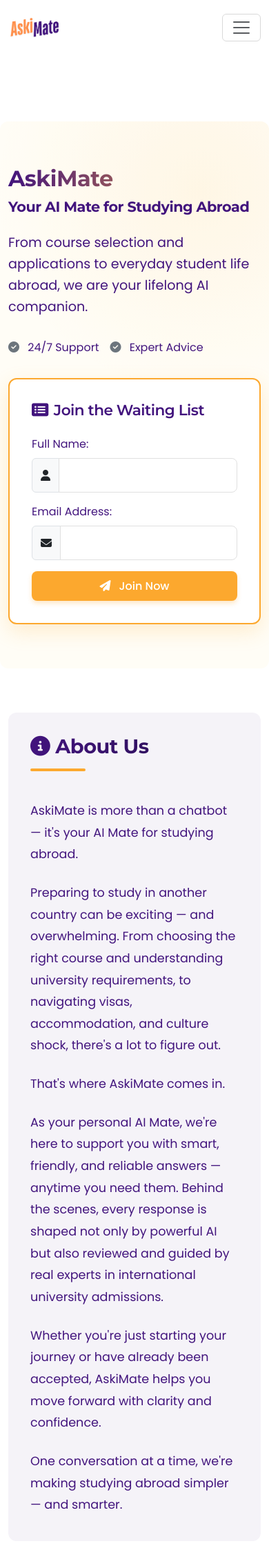
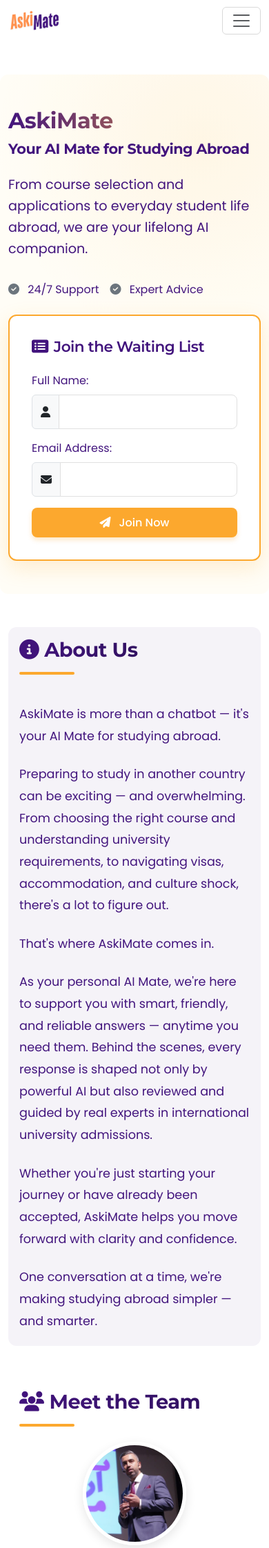
Before and after one commit to vaahiiid/askimate, a Django app: page / in a window 390 px wide. Shown: the top 2244 px of the page at 69% size. Run offline with Django 5.2, Linux system fonts and the light colour scheme.

Commit message:
Update main_page.html

```diff
--- a/home_page/templates/home_page/main_page.html
+++ b/home_page/templates/home_page/main_page.html
@@ -29,7 +29,7 @@
     body {
       background-color: var(--white);
       color: var(--primary);
-      padding-top: 80px; /* افزایش پدینگ برای نوبار بزرگتر */
+      padding-top: 70px; /* کاهش پدینگ برای نوبار */
       font-family: 'Poppins', sans-serif;
       scroll-behavior: smooth;
     }
@@ -223,11 +223,11 @@
       transition: all 0.3s ease;
     }
 
-    /* تغییرات جدید برای نوبار بزرگتر */
+    /* تغییرات جدید برای نوبار */
     .navbar {
-      padding-top: 1rem;
-      padding-bottom: 1rem;
-      min-height: 80px;
+      padding-top: 0.8rem; /* کاهش پدینگ بالا */
+      padding-bottom: 0.8rem; /* کاهش پدینگ پایین */
+      min-height: 70px; /* کاهش ارتفاع نوبار */
     }
 
     .navbar-nav .nav-item {
@@ -259,15 +259,16 @@
 
     /* Sections */
     section {
-      margin-bottom: 6rem;
-      padding-top: 2rem;
-      padding: 2rem;
+      margin-bottom: 4rem; /* کاهش فاصله بین سکشن‌ها */
+      padding-top: 1rem; /* کاهش پدینگ بالا */
+      padding: 1.5rem; /* کاهش پدینگ کلی */
       border-radius: 12px;
     }
 
     /* Background variations for sections */
     #join {
       background-color: rgba(255, 243, 209, 0.2);
+      margin-top: 0; /* حذف margin-top اضافی */
     }
 
     #about {
@@ -595,7 +596,7 @@
     @media (max-width: 992px) {
       #join {
         min-height: auto;
-        padding: 4rem 0;
+        padding: 3rem 0; /* کاهش پدینگ */
       }
 
       .askimate-gradient {
@@ -607,7 +608,7 @@
       }
 
       section {
-        margin-bottom: 4rem;
+        margin-bottom: 3rem; /* کاهش فاصله بین سکشن‌ها */
       }
     }
 
@@ -621,7 +622,7 @@
       }
 
       .join-box {
-        margin-top: 2rem;
+        margin-top: 1.5rem; /* کاهش فاصله */
       }
 
       section h2 {
@@ -636,6 +637,10 @@
       .navbar-brand img {
         height: 35px !important;
       }
+
+      body {
+        padding-top: 60px; /* کاهش پدینگ برای نوبار در موبایل */
+      }
     }
 
     @media (max-width: 576px) {
@@ -649,6 +654,14 @@
 
       .navbar-brand img {
         height: 30px !important;
+      }
+
+      .navbar {
+        min-height: 60px; /* کاهش ارتفاع نوبار در موبایل */
+      }
+
+      section {
+        padding: 1rem; /* کاهش پدینگ سکشن‌ها در موبایل */
       }
     }
   </style>
@@ -701,7 +714,7 @@
 </header>
 
 
-<main class="container pt-5 my-5">
+<main class="container pt-4 my-4"> <!-- کاهش padding-top و margin-top -->
 
   {% if messages %}
   <div class="container mb-4">
```
